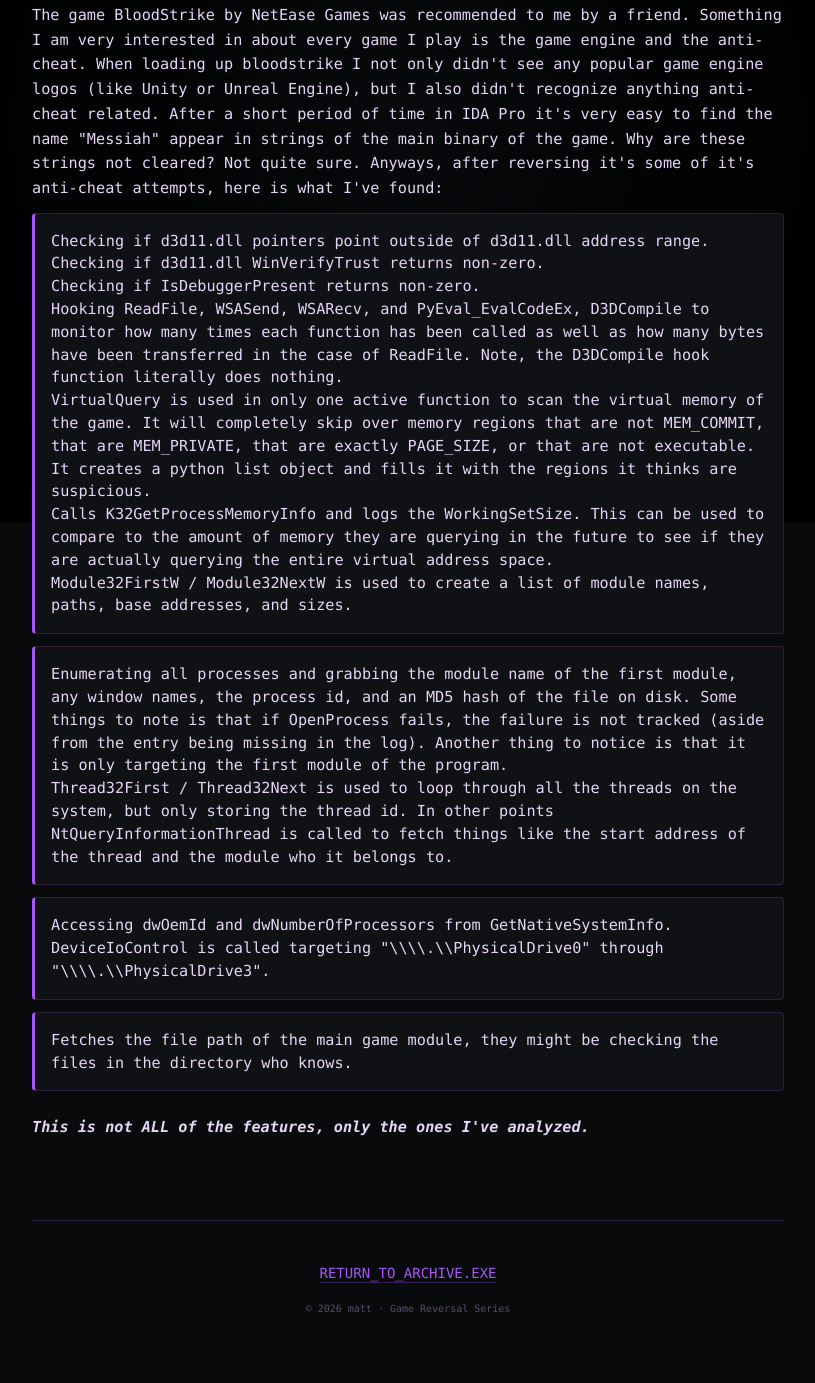
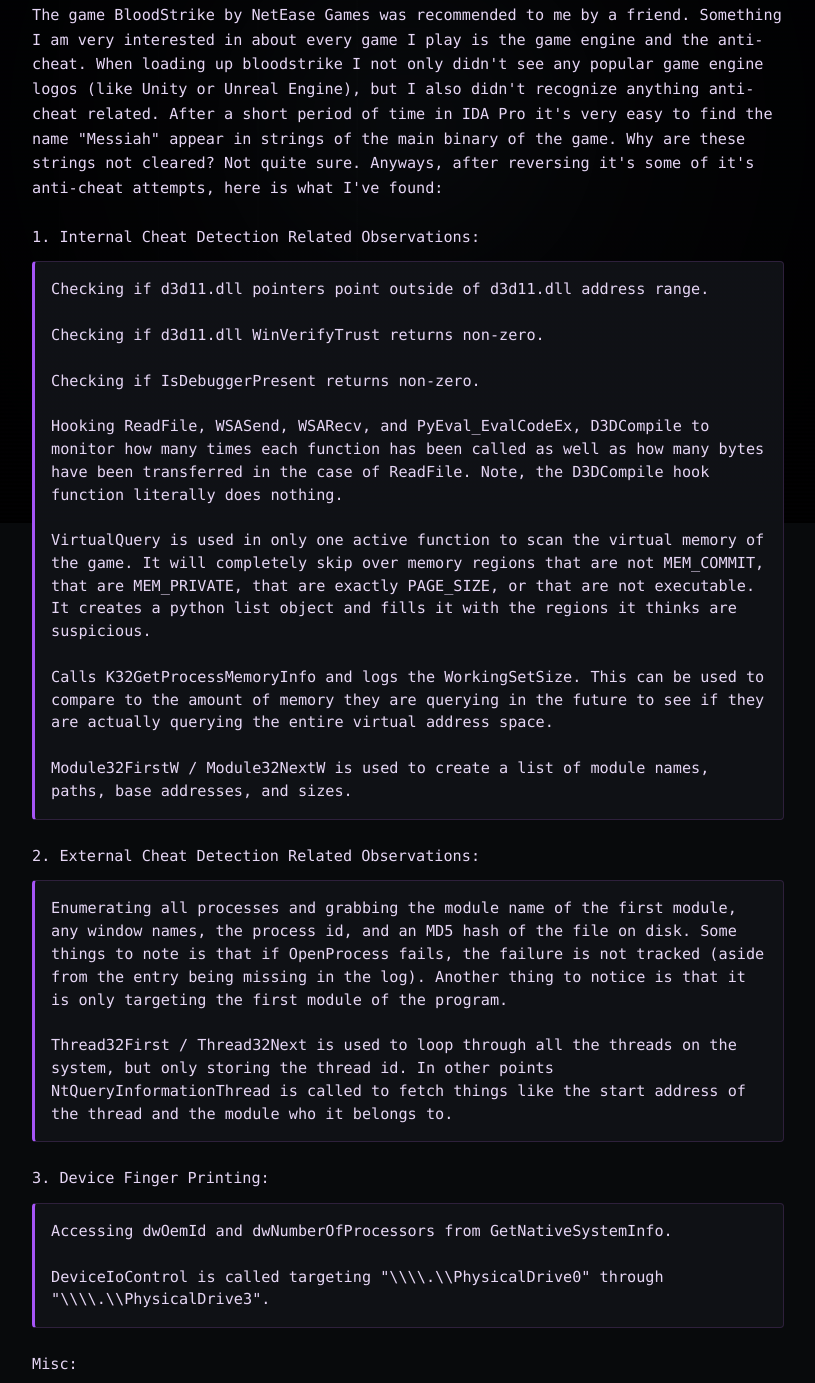
Before and after one commit to mattrwx/mattrwx.github.io, a plain HTML site: page blogs/bloodstrike-anticheat-reversal.html in a window 1280 px wide. Shown: the part 277-1660 px from the top of the page, without its empty margins (232-1047 px from the left). Drawn offline with nearby package versions, Linux system fonts and the light colour scheme.

Commit message:
Document anti-cheat reversal findings for Bloodstrike
Added detailed observations on internal and external cheat detection methods, along with device fingerprinting techniques used in Bloodstrike's anti-cheat system.

```diff
--- a/blogs/bloodstrike-anticheat-reversal.html
+++ b/blogs/bloodstrike-anticheat-reversal.html
@@ -71,26 +71,38 @@
                 After a short period of time in IDA Pro it's very easy to find the name "Messiah" appear in strings of the main binary of the game. Why are these strings not cleared? Not quite sure.
                 Anyways, after reversing it's some of it's anti-cheat attempts, here is what I've found:
             </p>
-            <pre style="white-space: pre-wrap; line-height: 1.5; font-family: inherit; font-size: inherit; margin: 0.75rem 0; padding: 1rem; background: hsl(220 18% 7%); border: 1px solid hsl(270 30% 18%); border-left: 3px solid hsl(270 91% 65%); border-radius: 4px;">
+<p>1. Internal Cheat Detection Related Observations:</p>
+<pre style="white-space: pre-wrap; line-height: 1.5; font-family: inherit; font-size: inherit; margin: 0.75rem 0; padding: 1rem; background: hsl(220 18% 7%); border: 1px solid hsl(270 30% 18%); border-left: 3px solid hsl(270 91% 65%); border-radius: 4px;">
 Checking if d3d11.dll pointers point outside of d3d11.dll address range.
+
 Checking if d3d11.dll WinVerifyTrust returns non-zero.
+
 Checking if IsDebuggerPresent returns non-zero.
+
 Hooking ReadFile, WSASend, WSARecv, and PyEval_EvalCodeEx, D3DCompile to monitor how many times each function has been called as well as how many bytes have been transferred in the case of ReadFile. Note, the D3DCompile hook function literally does nothing.
+
 VirtualQuery is used in only one active function to scan the virtual memory of the game. It will completely skip over memory regions that are not MEM_COMMIT, that are MEM_PRIVATE, that are exactly PAGE_SIZE, or that are not executable. It creates a python list object and fills it with the regions it thinks are suspicious.
+
 Calls K32GetProcessMemoryInfo and logs the WorkingSetSize. This can be used to compare to the amount of memory they are querying in the future to see if they are actually querying the entire virtual address space.
+
 Module32FirstW / Module32NextW is used to create a list of module names, paths, base addresses, and sizes.
 </pre>
 
+<p>2. External Cheat Detection Related Observations:</p>
 <pre style="white-space: pre-wrap; line-height: 1.5; font-family: inherit; font-size: inherit; margin: 0.75rem 0; padding: 1rem; background: hsl(220 18% 7%); border: 1px solid hsl(270 30% 18%); border-left: 3px solid hsl(270 91% 65%); border-radius: 4px;">
 Enumerating all processes and grabbing the module name of the first module, any window names, the process id, and an MD5 hash of the file on disk. Some things to note is that if OpenProcess fails, the failure is not tracked (aside from the entry being missing in the log). Another thing to notice is that it is only targeting the first module of the program.
+
 Thread32First / Thread32Next is used to loop through all the threads on the system, but only storing the thread id. In other points NtQueryInformationThread is called to fetch things like the start address of the thread and the module who it belongs to.
 </pre>
 
+<p>3. Device Finger Printing:</p>
 <pre style="white-space: pre-wrap; line-height: 1.5; font-family: inherit; font-size: inherit; margin: 0.75rem 0; padding: 1rem; background: hsl(220 18% 7%); border: 1px solid hsl(270 30% 18%); border-left: 3px solid hsl(270 91% 65%); border-radius: 4px;">
 Accessing dwOemId and dwNumberOfProcessors from GetNativeSystemInfo.
+
 DeviceIoControl is called targeting "\\\\.\\PhysicalDrive0" through "\\\\.\\PhysicalDrive3".
 </pre>
 
+<p>Misc:</p>
 <pre style="white-space: pre-wrap; line-height: 1.5; font-family: inherit; font-size: inherit; margin: 0.75rem 0; padding: 1rem; background: hsl(220 18% 7%); border: 1px solid hsl(270 30% 18%); border-left: 3px solid hsl(270 91% 65%); border-radius: 4px;">
 Fetches the file path of the main game module, they might be checking the files in the directory who knows.
 </pre>
```
